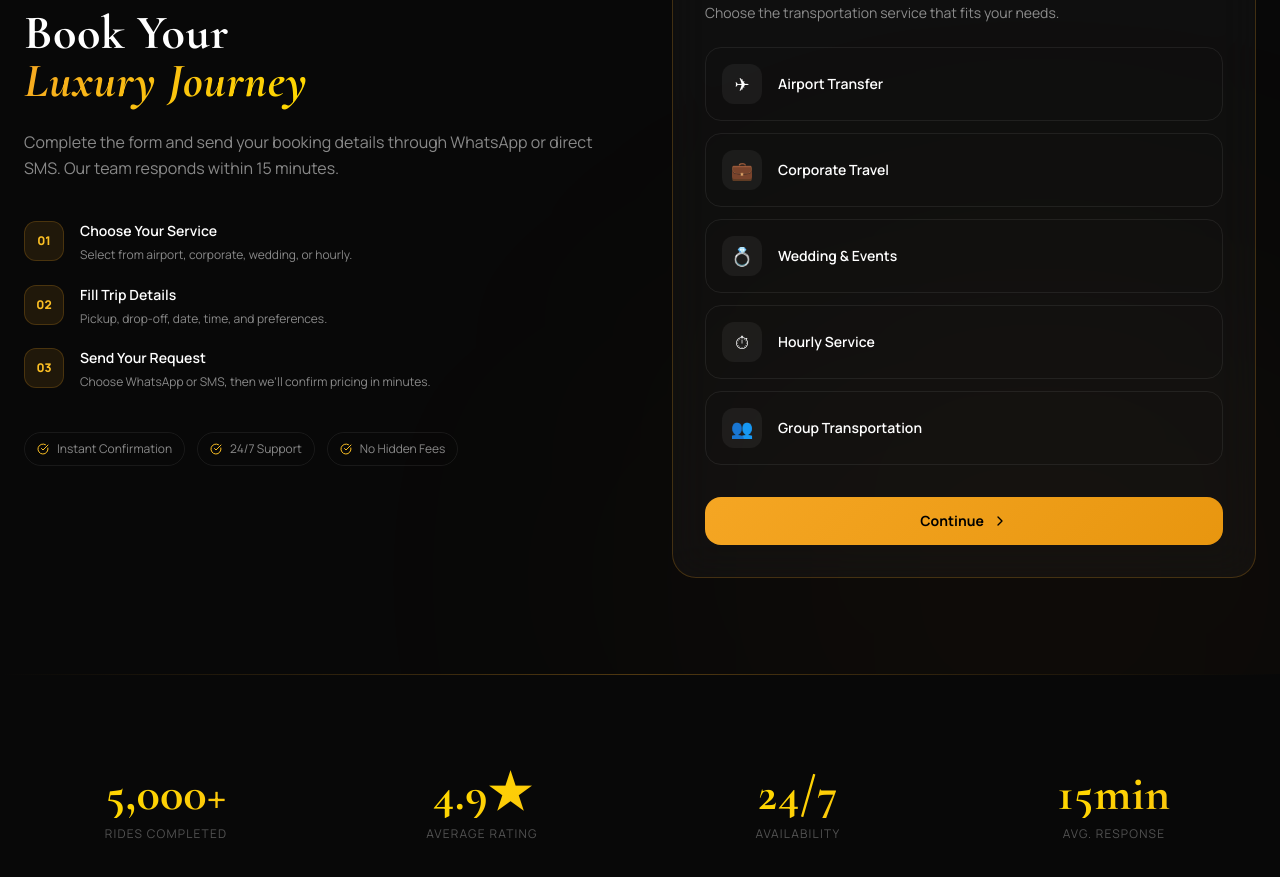
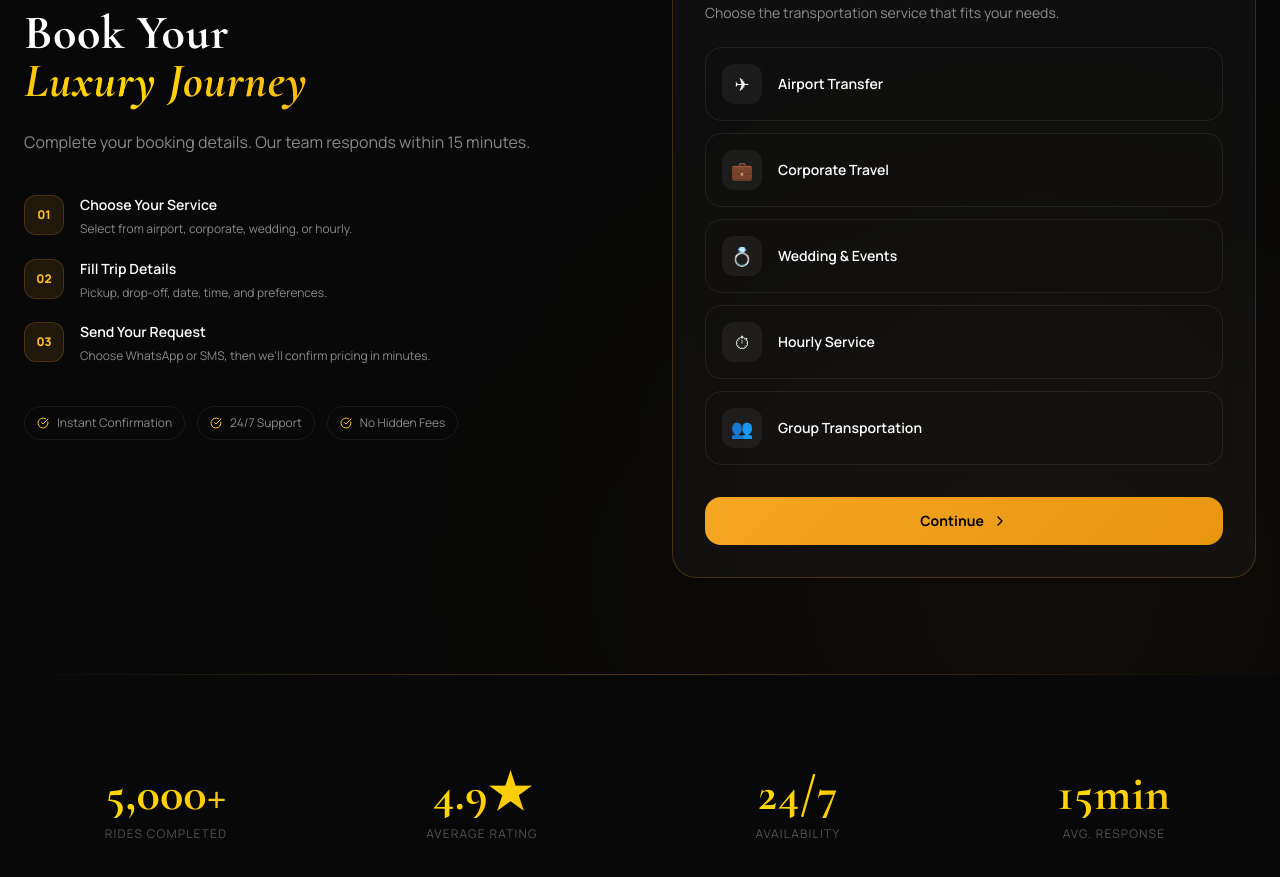
Before and after one commit to mihretupg/novaria, a React (Vite) app: page / in a window 1280 px wide. Shown: the part 2960-3837 px from the top of the page. Built offline with nearby package versions, Linux system fonts and the light colour scheme.

Commit message:
Keep booking intro visible on mobile

```diff
--- a/src/components/BookingForm.jsx
+++ b/src/components/BookingForm.jsx
@@ -134,17 +134,17 @@ export default function BookingForm({ preselectedVehicle }) {
         <div className="grid lg:grid-cols-2 gap-16 items-start">
 
           {/* Left: info */}
-          <div className={`hidden lg:block lg:sticky lg:top-32 transition-all duration-700 ${inView ? 'opacity-100 translate-x-0' : 'opacity-0 -translate-x-8'}`}>
+          <div className={`lg:sticky lg:top-32 transition-all duration-700 ${inView ? 'opacity-100 translate-x-0' : 'opacity-0 -translate-x-8'}`}>
             <p className="text-xs font-bold tracking-[0.3em] uppercase text-gold-400 mb-4">Reserve Your Ride</p>
             <h2 className="playfair text-4xl md:text-5xl font-bold text-theme mb-6">
               Book Your<br />
               <span className="text-gradient-gold italic">Luxury Journey</span>
             </h2>
             <p className="text-theme-muted leading-relaxed mb-10">
-              Complete the form and send your booking details through WhatsApp or direct SMS. Our team responds within 15 minutes.
+              Complete your booking details. Our team responds within 15 minutes.
             </p>
 
-            <div className="space-y-5 mb-10">
+            <div className="hidden lg:block space-y-5 mb-10">
               {[
                 { num:'01', title:'Choose Your Service',  desc:'Select from airport, corporate, wedding, or hourly.' },
                 { num:'02', title:'Fill Trip Details',     desc:'Pickup, drop-off, date, time, and preferences.' },
@@ -162,7 +162,7 @@ export default function BookingForm({ preselectedVehicle }) {
               ))}
             </div>
 
-            <div className="flex flex-wrap gap-3">
+            <div className="hidden lg:flex flex-wrap gap-3">
               {['Instant Confirmation','24/7 Support','No Hidden Fees'].map((b) => (
                 <div key={b} className="flex items-center gap-2 text-xs text-theme-muted px-3 py-2 rounded-full border border-theme">
                   <CheckCircle size={12} className="text-gold-400" />{b}
```
